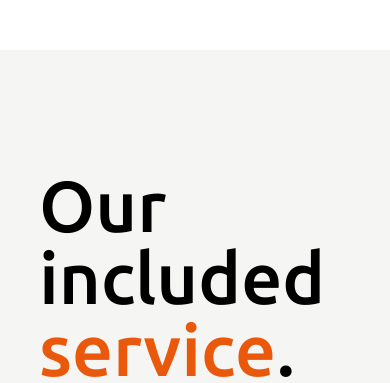
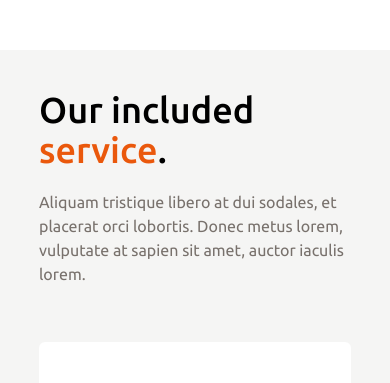
Before and after one commit to hasibulhasanshanto/dprod-tailwindcss-landing, a website built with Vite: page index.html in a window 390 px wide. Shown: the part 800-1183 px from the top of the page. Built offline with nearby package versions, Linux system fonts and the light colour scheme.

Commit message:
Fixed: service area responsive

```diff
--- a/index.html
+++ b/index.html
@@ -175,19 +175,25 @@
       <!-- Our service start -->
       <section
         id="services"
-        class="relative bg-stone-100 overflow-hidden py-10"
+        class="relative bg-stone-100 overflow-hidden py-0 lg:py-10"
       >
-        <div class="our-service w-4/5 mx-auto py-20">
+        <div class="our-service w-4/5 mx-auto py-10 lg:py-20">
           <div
             class="service-top flex flex-col md:flex-row md:justify-between space-x-0 lg:space-x-8 xl:space-x-1"
           >
-            <div class="service-top-left lg:w-1/3">
-              <h2 class="text-7xl font-medium">
+            <div class="service-top-left md:w-2/5">
+              <h2
+                class="text-4xl md:text-5xl lg:text-7xl font-medium leading-10 md:leading-[3.5rem] lg:leading-[5rem]"
+              >
                 Our included <span class="text-orange-600">service</span>.
               </h2>
             </div>
-            <div class="service-top-right lg:w-2/3 flex items-end">
-              <p class="text-xl text-stone-500 leading-[2.2rem]">
+            <div
+              class="service-top-right pl-0 pt-5 md:pt-0 lg:pl-3 md:w-3/5 flex items-start lg:items-end"
+            >
+              <p
+                class="text-md md:text-xl text-stone-500 lg:my-5 md:leading-[2rem] lg:leading-[2.2rem]"
+              >
                 Aliquam tristique libero at dui sodales, et placerat orci
                 lobortis. Donec metus lorem, vulputate at sapien sit amet,
                 auctor iaculis lorem.
--- a/index.txt
+++ b/index.txt
@@ -169,4 +169,13 @@ Copyright 2022 All Rights Reserved by codewithsadee.
 
 #---------- BACK TO TOP ----------#
 
-grid lg:grid-cols-4 sm:grid-cols-1 gap-x-14
+Responsive needed class
+Title text
+text-4xl md:text-5xl lg:text-7xl font-medium leading-10 md:leading-[3.5rem] lg:leading-[5rem]
+
+paragraph
+text-md md:text-xl text-stone-500 my-5 md:leading-[2rem] lg:leading-[2.2rem]
+
+Btn
+
+px-3 py-2 md:px-5 md:py-3 lg:px-6 lg:py-4 text-md md:text-xl
```
